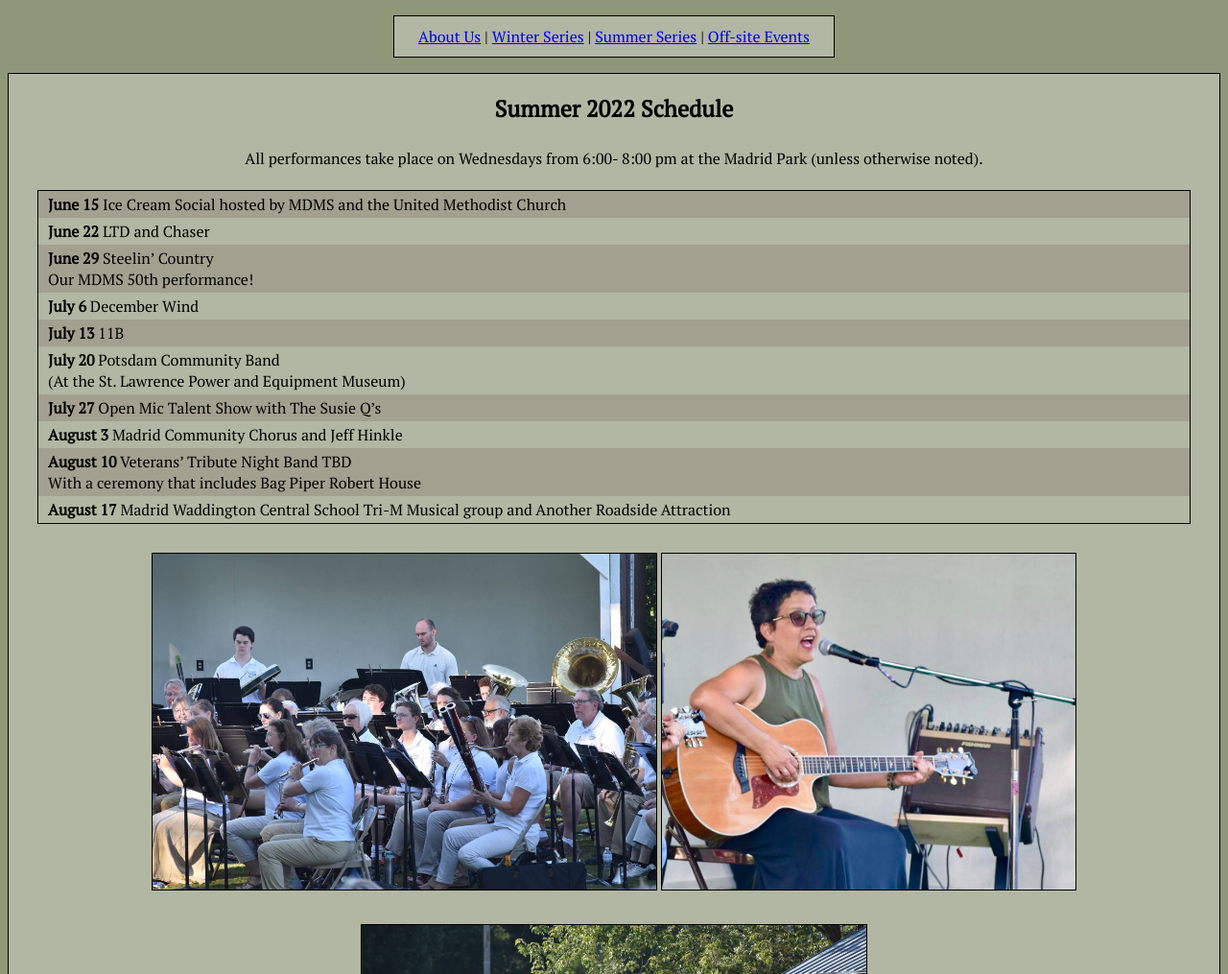
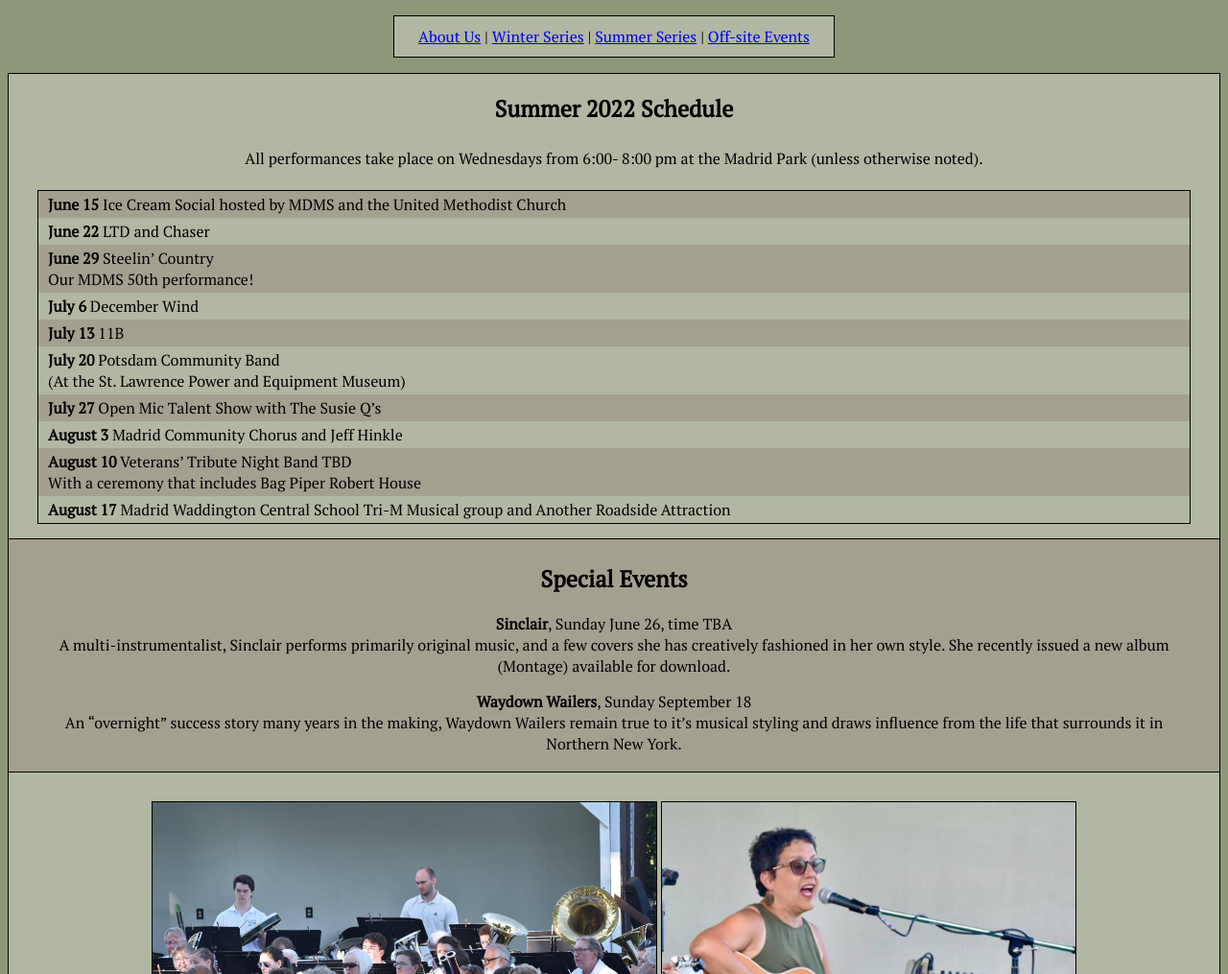
Before and after one commit to lkm1754/lkm1754.github.io, a plain HTML site: page summer.html in a window 1280 px wide. Shown: the part 85-1100 px from the top of the page at 96% size. Drawn offline with Linux system fonts and the light colour scheme.

Commit message:
Special events temporary post

```diff
--- a/summer.html
+++ b/summer.html
@@ -73,6 +73,21 @@
 Attraction</p>
         </div>
     </div>
+
+<div class='backgcolor section text'>
+		<h2>Special Events</h2>
+		<div>
+		<p><strong>Sinclair</strong>, Sunday June 26, time TBA</p>
+		<p>A multi-instrumentalist, Sinclair performs primarily original music, and a few covers she has
+creatively fashioned in her own style. She recently issued a new album (Montage) available for
+download.</p>
+		</div>
+		<div>
+		<p><strong>Waydown Wailers</strong>, Sunday September 18</p>
+		<p>An “overnight” success story many years in the making, Waydown Wailers remain true to it’s
+musical styling and draws influence from the life that surrounds it in Northern New York.</p>
+		</div>
+</div>
     <div class='photos'>
     <img class='music' src='outdoor1.jpg' onclick='openModal("outdoor1.jpg")'/>
     <img class='music' src='outdoor2.jpg' onclick='openModal("outdoor2.jpg")' />
```
